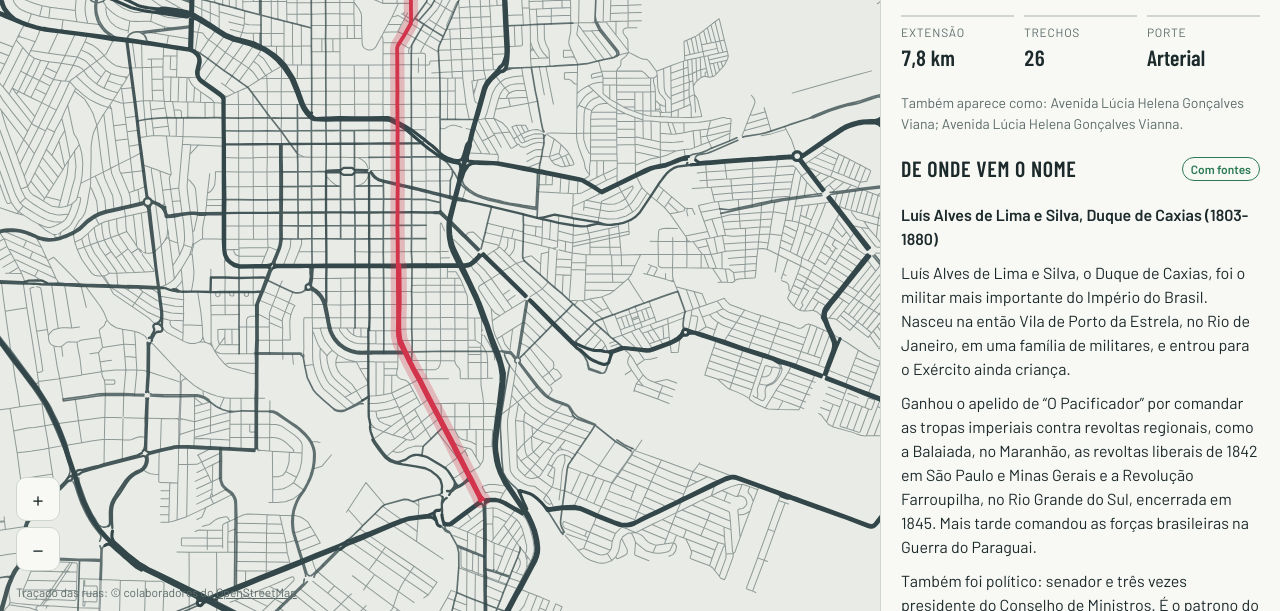
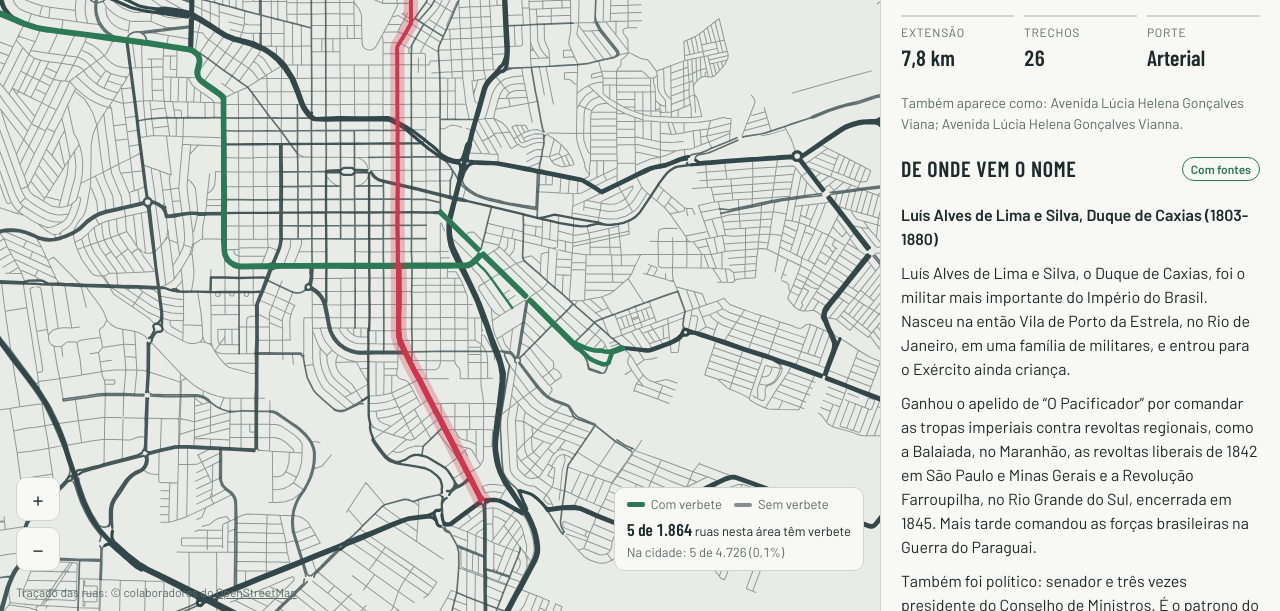
Before and after one commit to mhadaniya/ruas-de-londrina, a plain HTML site: page index.html in a window 1280 px wide. Shown: the part 189-800 px from the top of the page. Drawn offline with nearby package versions, Linux system fonts and the light colour scheme.

Commit message:
:sparkles: mostra o progresso dos verbetes no mapa
Ruas com verbete aparecem em verde e um quadro mostra quantas ruas da
área visível já têm verbete, além do total da cidade.

- scripts/indice.py gera data/verbetes.json com as ruas que têm verbete
- workflow regenera o índice a cada push na main
- README explica o progresso no mapa

Co-Authored-By: Claude Opus 5.5 <noreply@anthropic.com>

```diff
--- /dev/null
+++ b/data/verbetes.json
@@ -0,0 +1,7 @@
+[
+"Avenida Duque de Caxias",
+"Avenida Juscelino Kubitschek",
+"Avenida Santos Dumont",
+"Avenida Tiradentes",
+"Rua Comandante Carlos Alberto"
+]
--- a/index.html
+++ b/index.html
@@ -69,6 +69,15 @@ button, input { font: inherit; color: inherit; }
 .zoom button:hover { border-color: var(--street); }
 .credit { position: absolute; left: 16px; bottom: 10px; font-size: 12px; color: var(--muted); }
 .credit a { color: inherit; }
+.progress { position: absolute; right: 16px; bottom: 40px; max-width: calc(100% - 92px); background: var(--surface); border: 1px solid var(--line); border-radius: 10px; padding: 8px 12px; font-size: 13px; line-height: 1.35; display: flex; flex-direction: column; gap: 4px; }
+.progress[hidden] { display: none; }
+.progress .key { display: flex; gap: 12px; flex-wrap: wrap; color: var(--muted); }
+.progress .key span { display: inline-flex; align-items: center; gap: 6px; white-space: nowrap; }
+.progress .sw { width: 18px; height: 4px; border-radius: 2px; background: var(--street); opacity: .6; }
+.progress .sw.done { background: var(--ok); opacity: 1; height: 5px; }
+.progress strong { font-family: var(--font-display); font-weight: 600; font-size: 17px; font-variant-numeric: tabular-nums; }
+.progress p { margin: 0; }
+.progress .city { color: var(--muted); font-variant-numeric: tabular-nums; }
 #tip { position: absolute; pointer-events: none; background: var(--ink); color: var(--bg); font-size: 13px; font-weight: 500; padding: 3px 8px; border-radius: 6px; white-space: nowrap; transform: translate(12px, 14px); }
 #tip[hidden] { display: none; }
 
@@ -125,6 +134,8 @@ button, input { font: inherit; color: inherit; }
   .search { flex: 1 1 160px; min-width: 150px; }
   .placa-nome { font-size: 28px; }
   .zoom { bottom: 34px; }
+  .progress { bottom: 34px; padding: 6px 10px; font-size: 12px; }
+  .progress strong { font-size: 15px; }
 }
 </style>
 </head>
@@ -145,6 +156,11 @@ button, input { font: inherit; color: inherit; }
     <div class="zoom">
       <button id="zin" type="button" aria-label="Aproximar">+</button>
       <button id="zout" type="button" aria-label="Afastar">&minus;</button>
+    </div>
+    <div class="progress" id="progress" hidden>
+      <div class="key"><span><i class="sw done"></i>Com verbete</span><span><i class="sw"></i>Sem verbete</span></div>
+      <p aria-live="polite"><strong id="pg-here"></strong> <span id="pg-here-t"></span></p>
+      <p class="city" id="pg-city"></p>
     </div>
     <div class="credit">Traçado das ruas: © colaboradores do <a href="https://www.openstreetmap.org/copyright">OpenStreetMap</a></div>
     <div id="tip" hidden></div>
@@ -200,7 +216,7 @@ function start(D) {
 
   // ---------- dados ----------
   var ways = [], byName = [];
-  for (var i = 0; i < D.n.length; i++) byName.push({ name: D.n[i], ways: [], len: 0, cls: 0, bb: [1e9, 1e9, -1e9, -1e9] });
+  for (var i = 0; i < D.n.length; i++) byName.push({ name: D.n[i], ways: [], len: 0, cls: 0, bb: [1e9, 1e9, -1e9, -1e9], done: false });
   D.w.forEach(function (w) {
     var f = w[2], n = f.length / 2, xy = new Float32Array(n * 2), la = 0, lo = 0;
     var bb = [1e9, 1e9, -1e9, -1e9], len = 0;
@@ -228,7 +244,7 @@ function start(D) {
 
   function readColors() {
     var s = getComputedStyle(document.documentElement);
-    ["bg", "street", "accent", "ink", "muted"].forEach(function (k) { col[k] = s.getPropertyValue("--" + k).trim(); });
+    ["bg", "street", "accent", "ink", "muted", "ok"].forEach(function (k) { col[k] = s.getPropertyValue("--" + k).trim(); });
   }
   function resize() {
     var r = wrap.getBoundingClientRect();
@@ -269,6 +285,16 @@ function start(D) {
       ctx.globalAlpha = alphas[c]; ctx.lineWidth = widths[c] * z; ctx.stroke();
     }
     ctx.globalAlpha = 1;
+    // ruas com verbete por cima, mais grossas e na cor de "feito"
+    if (indexed) {
+      ctx.strokeStyle = col.ok;
+      for (c = 0; c < 5; c++) {
+        ctx.beginPath();
+        for (j = 0; j < vis.length; j++) if (vis[j].cls === c && byName[vis[j].g].done) trace(vis[j]);
+        ctx.lineWidth = Math.max(2, widths[c] * z + 1.4); ctx.stroke();
+      }
+      progress(vis);
+    }
     function hl(g, alpha) {
       if (g < 0) return;
       ctx.beginPath(); byName[g].ways.forEach(trace);
@@ -280,6 +306,29 @@ function start(D) {
     if (hov >= 0 && hov !== sel) hl(hov, 0.55);
     hl(sel, 1);
     labels(vis, k);
+  }
+
+  // ---------- progresso ----------
+  // Conta as ruas que aparecem na tela: aproximando o mapa do seu bairro, o
+  // contador mostra quantas dali já têm verbete.
+  var indexed = false, doneTotal = 0, nf = new Intl.NumberFormat("pt-BR"), lastPg = "";
+  function progress(vis) {
+    var seen = new Set(), done = 0;
+    for (var i = 0; i < vis.length; i++) {
+      var g = vis[i].g; if (seen.has(g)) continue;
+      seen.add(g); if (byName[g].done) done++;
+    }
+    var all = seen.size >= byName.length * 0.95;
+    var key = done + "/" + seen.size + "/" + doneTotal + "/" + all;
+    if (key === lastPg) return; lastPg = key;
+    $("pg-here").textContent = nf.format(done) + " de " + nf.format(seen.size);
+    $("pg-here-t").textContent = (all ? "ruas da cidade têm verbete" : "ruas nesta área têm verbete");
+    $("pg-city").hidden = all;
+    $("pg-city").textContent = "Na cidade: " + nf.format(doneTotal) + " de " + nf.format(byName.length) + " (" + (100 * doneTotal / byName.length).toLocaleString("pt-BR", { maximumFractionDigits: 1 }) + "%)";
+  }
+  function markDone(g) {
+    if (byName[g].done) return;
+    byName[g].done = true; doneTotal++; lastPg = ""; draw();
   }
 
   function labels(vis, k) {
@@ -361,7 +410,7 @@ function start(D) {
       var h = pick(p[0], p[1], 7);
       if (h !== hov) { hov = h; draw(); }
       cv.classList.toggle("hit", h >= 0);
-      if (h >= 0) { tip.hidden = false; tip.textContent = byName[h].name; tip.style.left = Math.min(p[0], W - 220) + "px"; tip.style.top = p[1] + "px"; }
+      if (h >= 0) { tip.hidden = false; tip.textContent = byName[h].name + (indexed && !byName[h].done ? " · sem verbete" : ""); tip.style.left = Math.min(p[0], W - 220) + "px"; tip.style.top = p[1] + "px"; }
       else tip.hidden = true;
       return;
     }
@@ -464,6 +513,7 @@ function start(D) {
     fetch("verbetes/" + s + ".json", { signal: my.signal }).then(function (r) { return r.ok ? r.json() : null; }).catch(function () { return null; }).then(function (v) {
       if (my.signal.aborted || sel !== g) return;
       if (v && Array.isArray(v.texto)) {
+        if (indexed) markDone(g);
         paras(v.texto);
         if (v.homenageado) { var p = document.createElement("p"); p.className = "who"; p.textContent = v.homenageado; bio.insertBefore(p, bio.firstChild); }
         fontes(v.fontes);
@@ -510,6 +560,13 @@ function start(D) {
   document.addEventListener("pointerdown", function (e) { if (!e.target.closest(".search")) hideRes(); });
 
   // ---------- início ----------
+  // data/verbetes.json é gerado por scripts/indice.py. Sem ele o mapa funciona, só não mostra o progresso.
+  fetch("data/verbetes.json").then(function (r) { if (!r.ok) throw new Error(r.status); return r.json(); }).then(function (lista) {
+    var idx = {}; byName.forEach(function (g, i) { idx[g.name] = i; });
+    indexed = true;
+    lista.forEach(function (nome) { if (nome in idx) markDone(idx[nome]); });
+    $("progress").hidden = false; lastPg = ""; draw();
+  }).catch(function () {});
   readColors();
   new MutationObserver(function () { readColors(); draw(); }).observe(document.documentElement, { attributes: true, attributeFilter: ["data-theme"] });
   window.matchMedia("(prefers-color-scheme: dark)").addEventListener("change", function () { readColors(); draw(); });
```
Also changed, not shown: 3 other files.
